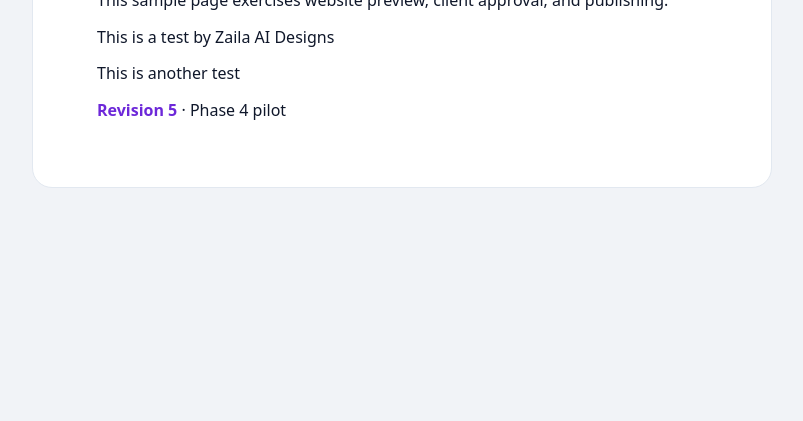
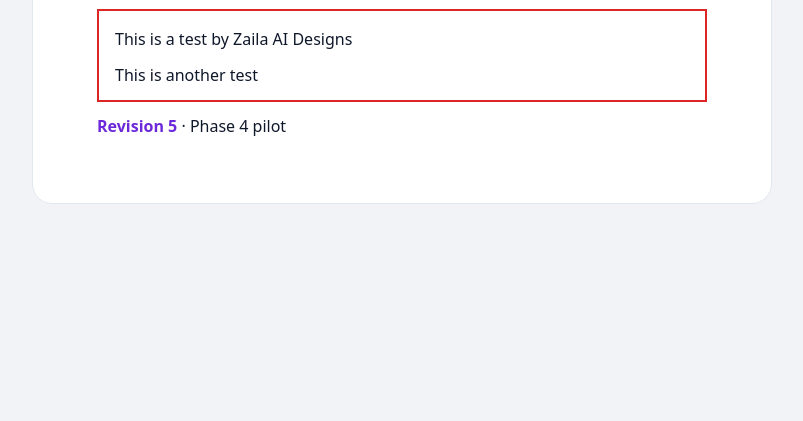
Before and after one commit to waldo8888/zaila-phase4-sandbox, a plain HTML site: page index.html in a window 1280 px wide. Shown: the part 379-800 px from the top of the page, without its empty margins (238-1041 px from the left). Drawn offline with Linux system fonts and the light colour scheme.

Commit message:
Put the test lines in a red box
Drafted with Zaila Code. Review before sharing; nothing goes live until it's approved and published.

```diff
--- a/index.html
+++ b/index.html
@@ -12,14 +12,17 @@
     h1 { font-size: clamp(1.9rem, 5vw, 3rem); line-height: 1.1; margin: 0 0 1rem; letter-spacing: -.04em; }
     p { margin: .75rem 0 0; }
     strong { color: #6d28d9; }
+    .red-box { margin: .75rem 0 0; padding: .25rem 1rem .75rem; border: 2px solid #dc2626; }
   </style>
 </head>
 <body>
   <main>
     <h1>ZailaOS publishing sandbox</h1>
     <p>This sample page exercises website preview, client approval, and publishing.</p>
-    <p>This is a test by Zaila AI Designs</p>
-    <p>This is another test</p>
+    <div class="red-box">
+      <p>This is a test by Zaila AI Designs</p>
+      <p>This is another test</p>
+    </div>
     <p><strong>Revision 5</strong> · Phase 4 pilot</p>
   </main>
 </body>
```
